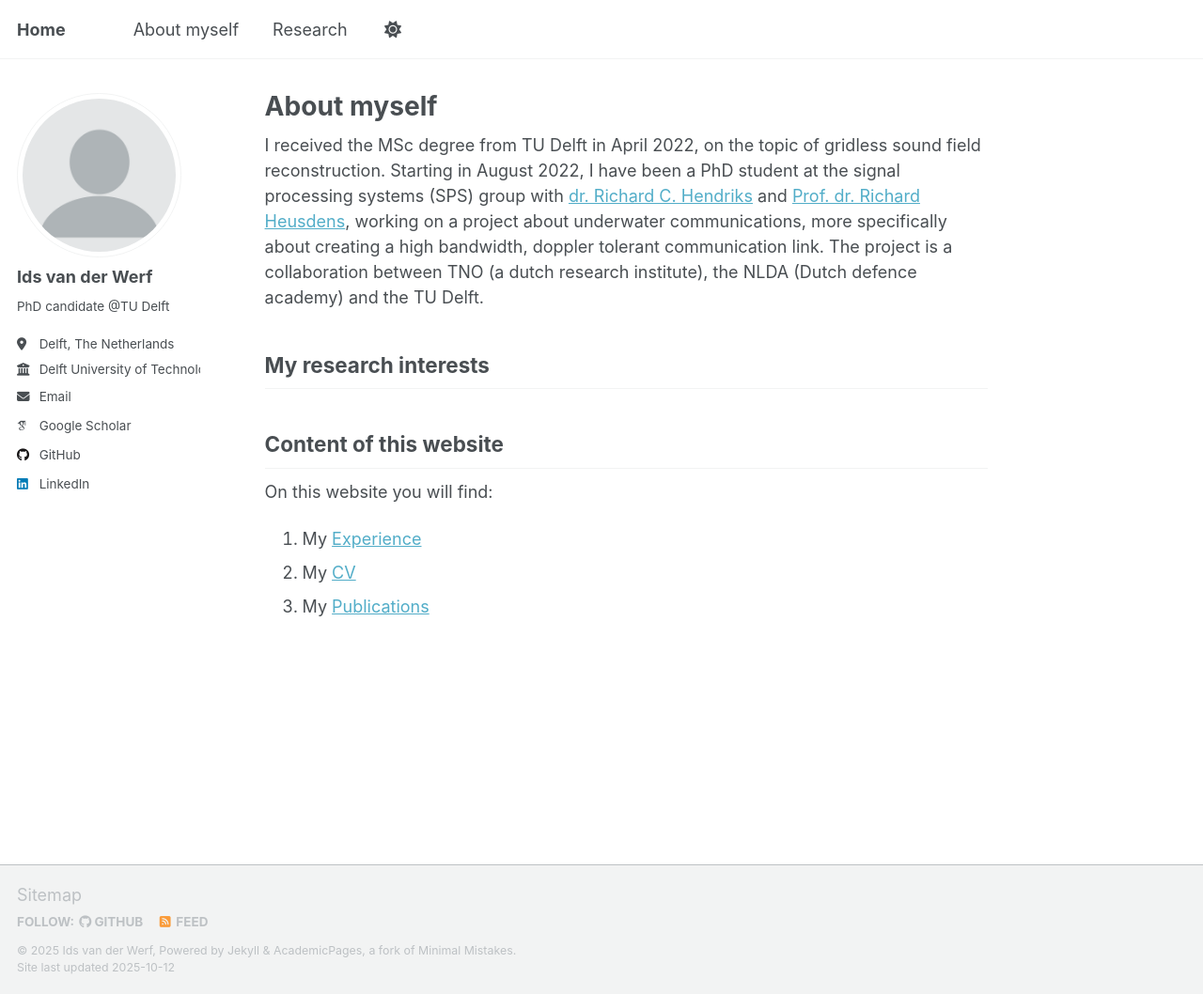
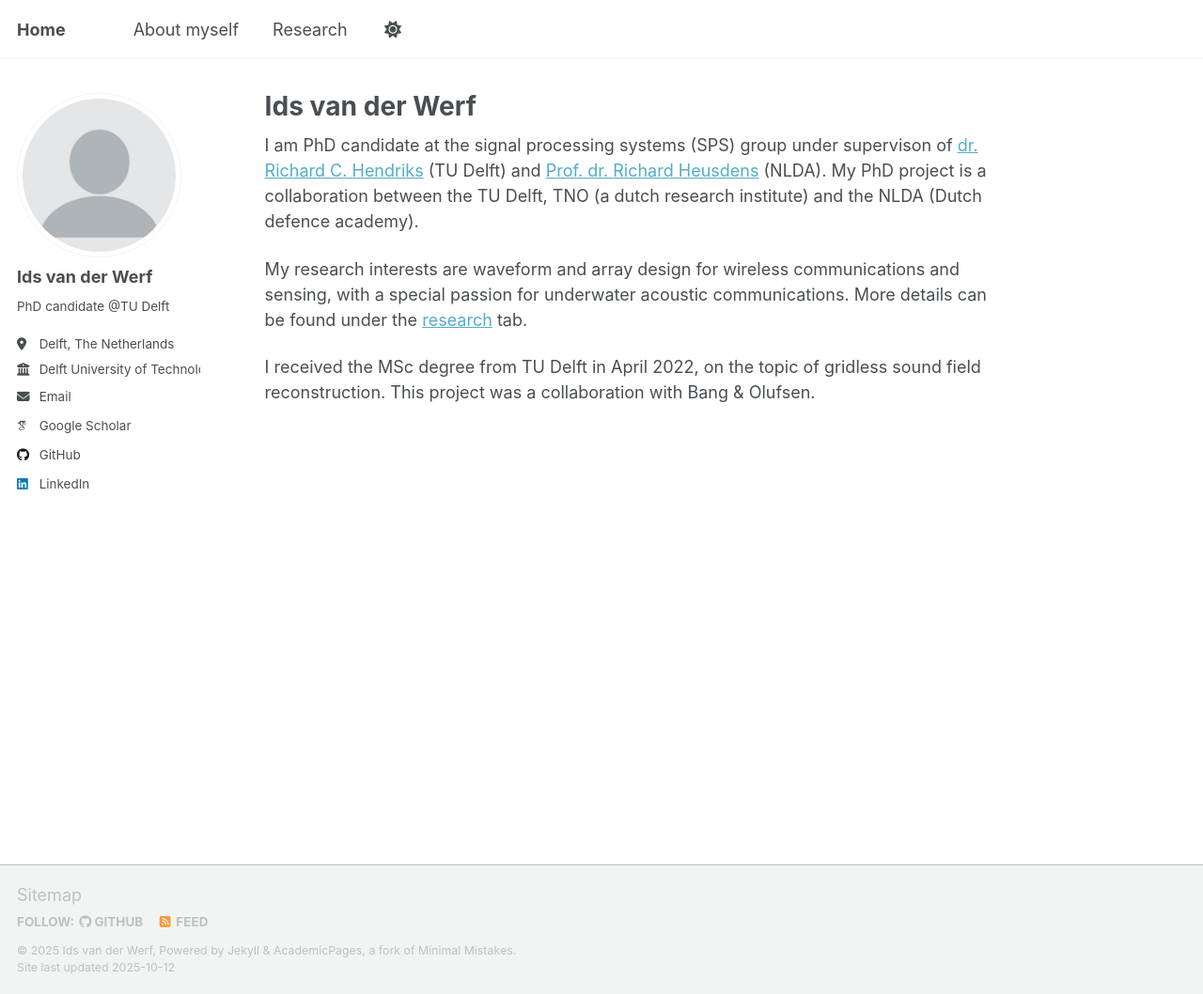
Before and after one commit to idsvanderwerf/idsvanderwerf.github.io, a Jekyll site: the page built from _pages/about.md, in a window 1280 px wide and 1058 px high. Shown: the whole window at 94% size. Built offline with Jekyll 4.4.1, drawn with Linux system fonts in a browser that asks for light colours; some web fonts are replaced; a script that is not in the unit is left out.

Commit message:
Update about.md

```diff
--- a/_pages/about.md
+++ b/_pages/about.md
@@ -1,21 +1,14 @@
 ---
 permalink: /
-title: "About myself"
+title: "Ids van der Werf"
 author_profile: true
 redirect_from:
   - /about/
   - /about.html
 ---
 
-I received the MSc degree from TU Delft in April 2022, on the topic of gridless sound field reconstruction. Starting in August 2022, I have been a PhD student at the signal processing systems (SPS) group with [dr. Richard C. Hendriks](https://sps.ewi.tudelft.nl/People/bio.php?id=47) and [Prof. dr. Richard Heusdens](https://sps.ewi.tudelft.nl/People/bio.php?id=48), working on a project about underwater communications, more specifically about creating a high bandwidth, doppler tolerant communication link. The project is a collaboration between TNO (a dutch research institute), the NLDA (Dutch defence academy) and the TU Delft.
+I am PhD candidate at the signal processing systems (SPS) group under supervison of [dr. Richard C. Hendriks](https://sps.ewi.tudelft.nl/People/bio.php?id=47) (TU Delft) and [Prof. dr. Richard Heusdens](https://sps.ewi.tudelft.nl/People/bio.php?id=48) (NLDA). My PhD project is a collaboration between the TU Delft, TNO (a dutch research institute) and the NLDA (Dutch defence academy).
 
-My research interests
-------
+My research interests are waveform and array design for wireless communications and sensing, with a special passion for underwater acoustic communications. More details can be found under the [research](https://idsvanderwerf.github.io/research) tab.
 
-
-Content of this website
-------
-On this website you will find:
-1. My [Experience](https://idsvanderwerf.github.io/experience)
-1. My [CV](https://idsvanderwerf.github.io/cv)
-1. My [Publications](https://idsvanderwerf.github.io/publications)
+I received the MSc degree from TU Delft in April 2022, on the topic of gridless sound field reconstruction. This project was a collaboration with Bang & Olufsen.
```
